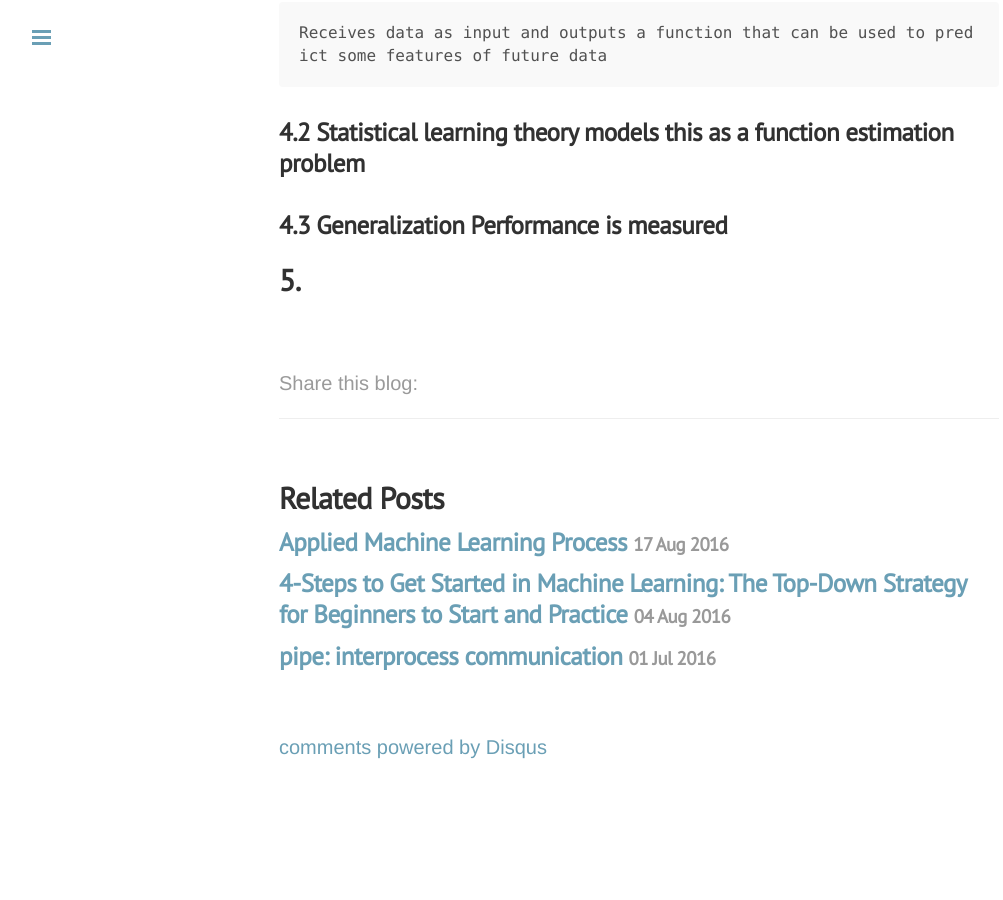
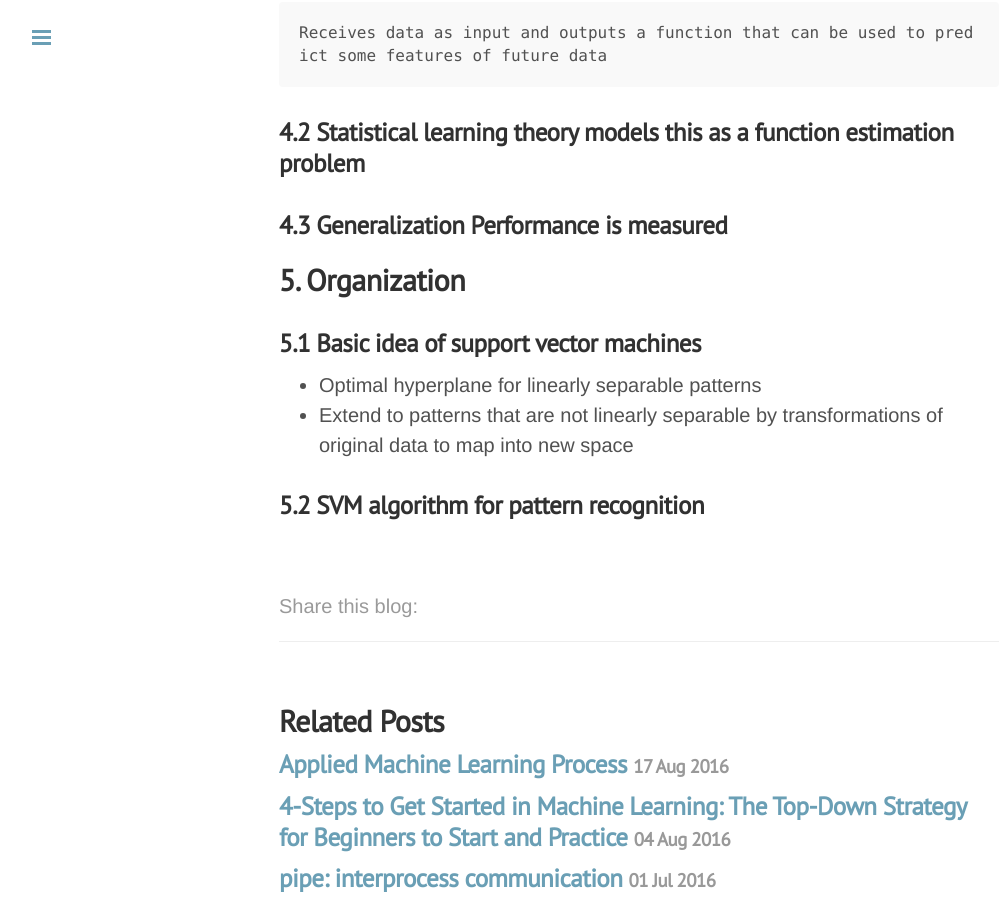
Before and after one commit to loverszhaokai/loverszhaokai.github.io, a Jekyll site: the page built from _posts/2016-08-19-An-Idiot’s-guide-to-Support-vector-machines-SVMs.md, in a window 1280 px wide and 900 px high, scrolled down 1476 px. Shown: the whole window, without its empty margins (1-1004 px from the left). Built offline with Jekyll 4.4.1, drawn with Linux system fonts in a browser that asks for light colours; nearby versions of some CDN libraries; comment, search, counter and statistics services are not loaded; before the commit the page ends 2238 px from its top, so only the background shows below that.

Commit message:
update post

```diff
--- a/_posts/2016-08-19-An-Idiot’s-guide-to-Support-vector-machines-SVMs.md
+++ b/_posts/2016-08-19-An-Idiot’s-guide-to-Support-vector-machines-SVMs.md
@@ -45,4 +45,11 @@ http://www.svms.org/tutorials/Berwick2003.pdf
 
 ### 4.3 Generalization Performance is measured
 
-## 5.
+## 5. Organization
+
+### 5.1 Basic idea of support vector machines
+
+* Optimal hyperplane for linearly separable patterns
+* Extend to patterns that are not linearly separable by transformations of original data to map into new space
+
+### 5.2 SVM algorithm for pattern recognition
```
